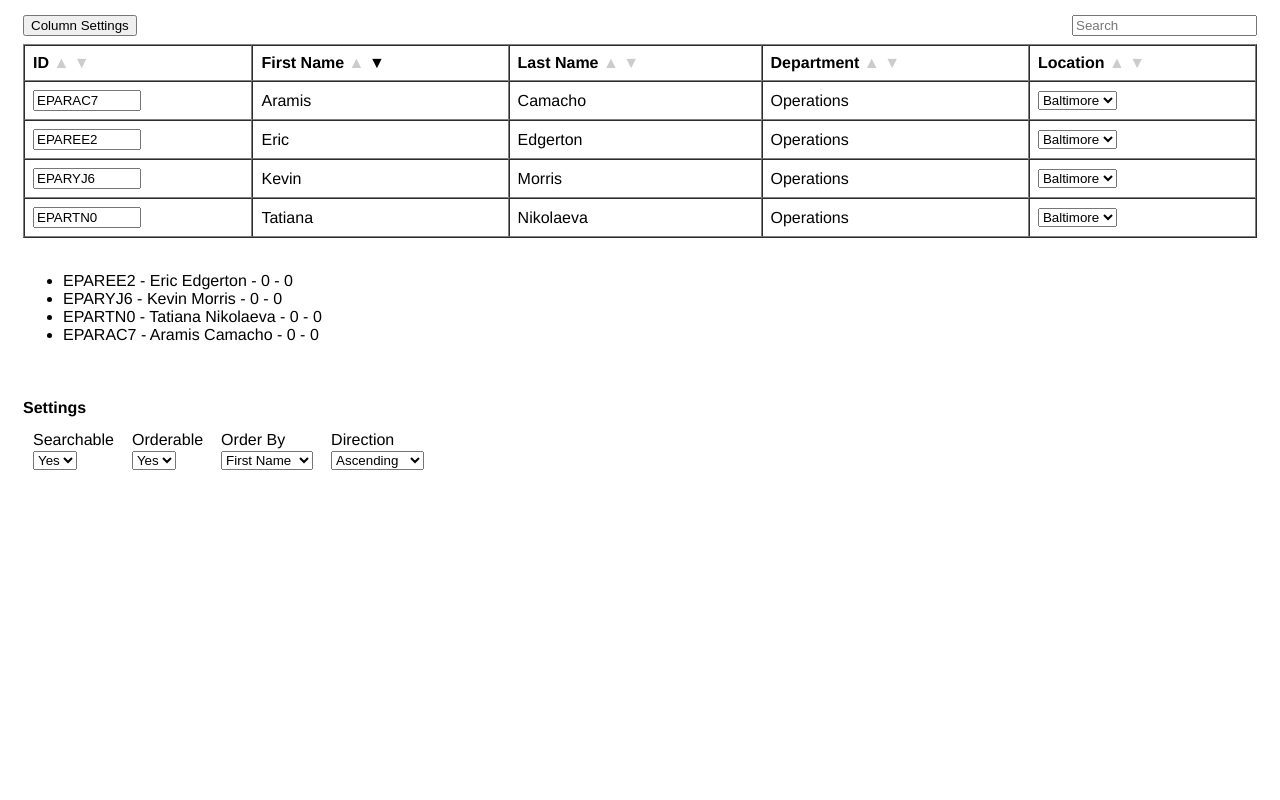
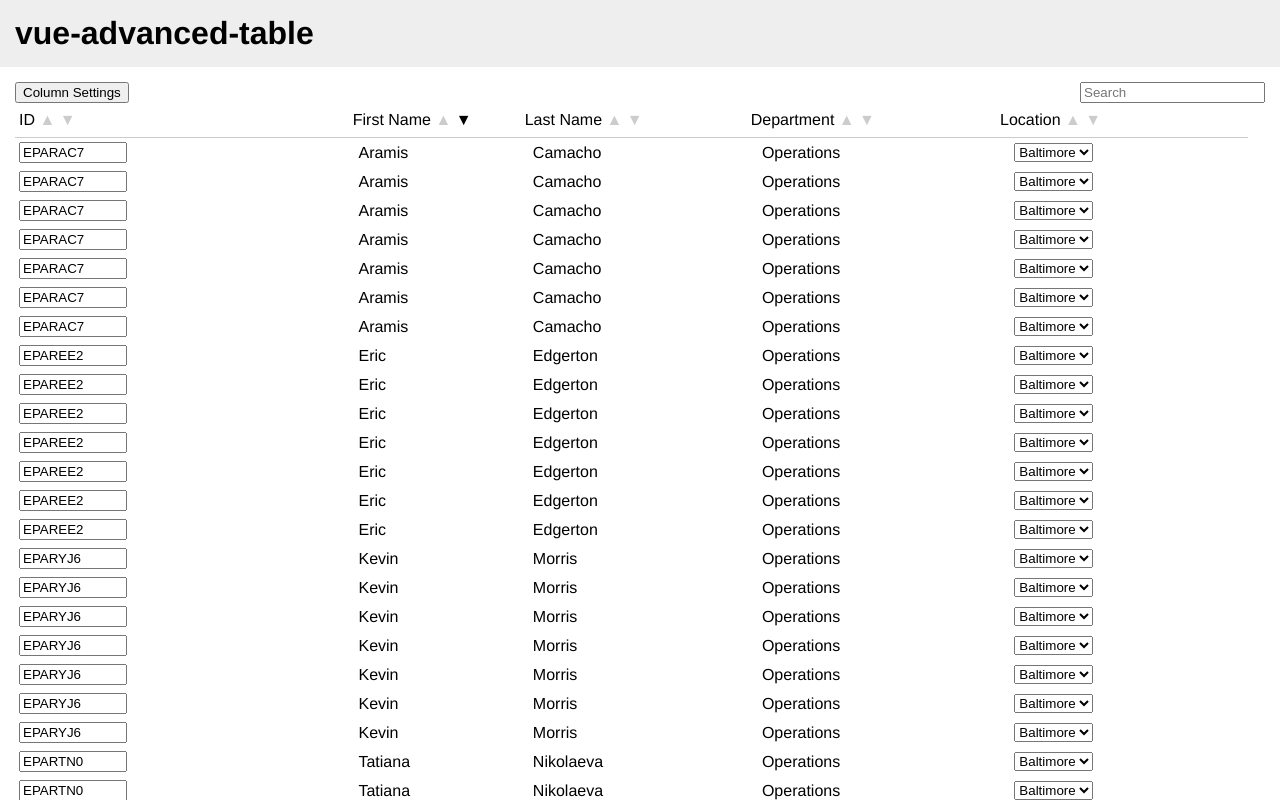
Before and after one commit to afineedge/vue-advanced-table, a Vue app: page / in a window 1280 px wide. Built offline with nearby package versions, Linux system fonts and the light colour scheme.

Commit message:
Scrolling, classes, styling

```diff
--- a/src/App.vue
+++ b/src/App.vue
@@ -1,6 +1,11 @@
 <template>
   <div id="app">
-    <vue-advanced-table v-bind:rows="employeeTable.employees" v-bind="employeeTable">
+    <div style="position: fixed; top: 0; left: 0; bottom: 0; right: 0; display: flex; flex-direction: column;">
+      <div style="padding: 15px; background-color: #eee; flex-shrink: 0;">
+        <h1 style="margin: 0px;">vue-advanced-table</h1>
+      </div>
+      <div style="padding: 15px; display: flex; flex-direction: column; flex-grow: 1; flex-shrink: 1;">
+        <vue-advanced-table v-bind="employeeTable">
           <template slot="column-employeeID" slot-scope="data">
             <input type="text" v-model.lazy="data.row.employeeID" style="width: 100px;" />
           </template>
@@ -12,14 +17,9 @@
             </select>
           </template>
         </vue-advanced-table>
-    <br />
-    <ul>
-      <li v-for="employee in employeeTable.employees" v-bind:key="employee.employeeID">
-        {{ employee.employeeID }} - {{ employee.firstName }} {{ employee.lastName }} - {{ employee.department }} - {{ employee.location }}
-      </li>
-    </ul>
-    <br />
-    <h4 style="margin-bottom: 4px;">Settings</h4>
+      </div>
+      <div style="padding: 15px; background-color: #eee; flex-shrink: 0; margin-top: 15px;">
+        <h4 style="margin-top: 0px; margin-bottom: 4px;">Settings</h4>
         <table cellpadding="8">
           <tr>
             <td>
@@ -60,6 +60,8 @@
           </tr>
         </table>
       </div>
+    </div>
+  </div>
 </template>
 
 <script>
@@ -74,7 +76,152 @@ export default {
     const self = this;
     return {
       employeeTable: {
-        employees: [{
+        primaryKey: 'employeeID',
+        rows: [{
+          firstName: 'Eric',
+          lastName: 'Edgerton',
+          employeeID: 'EPAREE2',
+          department: '0',
+          location: '0'
+        }, {
+          firstName: 'Kevin',
+          lastName: 'Morris',
+          employeeID: 'EPARYJ6',
+          department: '0',
+          location: '0'
+        }, {
+          firstName: 'Tatiana',
+          lastName: 'Nikolaeva',
+          employeeID: 'EPARTN0',
+          department: '0',
+          location: '0'
+        }, {
+          firstName: 'Aramis',
+          lastName: 'Camacho',
+          employeeID: 'EPARAC7',
+          department: '0',
+          location: '0'
+        }, {
+          firstName: 'Eric',
+          lastName: 'Edgerton',
+          employeeID: 'EPAREE2',
+          department: '0',
+          location: '0'
+        }, {
+          firstName: 'Kevin',
+          lastName: 'Morris',
+          employeeID: 'EPARYJ6',
+          department: '0',
+          location: '0'
+        }, {
+          firstName: 'Tatiana',
+          lastName: 'Nikolaeva',
+          employeeID: 'EPARTN0',
+          department: '0',
+          location: '0'
+        }, {
+          firstName: 'Aramis',
+          lastName: 'Camacho',
+          employeeID: 'EPARAC7',
+          department: '0',
+          location: '0'
+        }, {
+          firstName: 'Eric',
+          lastName: 'Edgerton',
+          employeeID: 'EPAREE2',
+          department: '0',
+          location: '0'
+        }, {
+          firstName: 'Kevin',
+          lastName: 'Morris',
+          employeeID: 'EPARYJ6',
+          department: '0',
+          location: '0'
+        }, {
+          firstName: 'Tatiana',
+          lastName: 'Nikolaeva',
+          employeeID: 'EPARTN0',
+          department: '0',
+          location: '0'
+        }, {
+          firstName: 'Aramis',
+          lastName: 'Camacho',
+          employeeID: 'EPARAC7',
+          department: '0',
+          location: '0'
+        }, {
+          firstName: 'Eric',
+          lastName: 'Edgerton',
+          employeeID: 'EPAREE2',
+          department: '0',
+          location: '0'
+        }, {
+          firstName: 'Kevin',
+          lastName: 'Morris',
+          employeeID: 'EPARYJ6',
+          department: '0',
+          location: '0'
+        }, {
+          firstName: 'Tatiana',
+          lastName: 'Nikolaeva',
+          employeeID: 'EPARTN0',
+          department: '0',
+          location: '0'
+        }, {
+          firstName: 'Aramis',
+          lastName: 'Camacho',
+          employeeID: 'EPARAC7',
+          department: '0',
+          location: '0'
+        }, {
+          firstName: 'Eric',
+          lastName: 'Edgerton',
+          employeeID: 'EPAREE2',
+          department: '0',
+          location: '0'
+        }, {
+          firstName: 'Kevin',
+          lastName: 'Morris',
+          employeeID: 'EPARYJ6',
+          department: '0',
+          location: '0'
+        }, {
+          firstName: 'Tatiana',
+          lastName: 'Nikolaeva',
+          employeeID: 'EPARTN0',
+          department: '0',
+          location: '0'
+        }, {
+          firstName: 'Aramis',
+          lastName: 'Camacho',
+          employeeID: 'EPARAC7',
+          department: '0',
+          location: '0'
+        }, {
+          firstName: 'Eric',
+          lastName: 'Edgerton',
+          employeeID: 'EPAREE2',
+          department: '0',
+          location: '0'
+        }, {
+          firstName: 'Kevin',
+          lastName: 'Morris',
+          employeeID: 'EPARYJ6',
+          department: '0',
+          location: '0'
+        }, {
+          firstName: 'Tatiana',
+          lastName: 'Nikolaeva',
+          employeeID: 'EPARTN0',
+          department: '0',
+          location: '0'
+        }, {
+          firstName: 'Aramis',
+          lastName: 'Camacho',
+          employeeID: 'EPARAC7',
+          department: '0',
+          location: '0'
+        }, {
           firstName: 'Eric',
           lastName: 'Edgerton',
           employeeID: 'EPAREE2',
@@ -126,8 +273,7 @@ export default {
           'columnVisibility'
         ],
         orderable: true,
-        searchable: true,
-        primaryKey: 'employeeID'
+        searchable: true
       },
       departments: [{
         id: '0',
--- a/src/components/vue-advanced-table-cell.vue
+++ b/src/components/vue-advanced-table-cell.vue
@@ -1,5 +1,5 @@
 <template>
-    <td v-if="isColumnVisible(column.name)">
+    <td class="vue-advanced-table-cell" v-if="isColumnVisible(column.name)">
       <slot>{{ content }}</slot>
     </td>
 </template>
@@ -59,4 +59,7 @@ export default {
 
 <!-- Add "scoped" attribute to limit CSS to this component only -->
 <style scoped>
+  .vue-advanced-table-cell {
+    padding: 4px;
+  }
 </style>
--- a/src/components/vue-advanced-table-column-header.vue
+++ b/src/components/vue-advanced-table-column-header.vue
@@ -1,6 +1,7 @@
 <template>
-    <th v-on:click="handleClick" v-if="isColumnVisible(column)">
-      <div>
+    <td class="vue-advanced-table-column-header" v-on:click="handleClick" v-if="isColumnVisible(column)" v-bind:style="{ width: width + 'px' }">
+      <span class="vue-advanced-table-column-header-content-placeholder">{{ getColumnByName(column).label }}</span>
+      <div class="vue-advanced-table-column-header-content">
         {{ getColumnByName(column).label }}
         <template v-if="canColumnBeOrdered">
           <span v-bind:style="{ color: ordered && direction === 'desc' ? 'initial' : '#ccc' }">
@@ -11,7 +12,7 @@
           </span>
         </template>
       </div>
-    </th>
+    </td>
 </template>
 
 <script>
@@ -26,10 +27,6 @@ export default {
       type: Array,
       required: true
     },
-    hiddenColumns: {
-      type: Array,
-      required: true
-    },
     column: {
       type: String,
       required: true
@@ -40,9 +37,22 @@ export default {
     orderable: {
       type: Boolean,
       default: true
+    },
+    hiddenColumns: {
+      type: Array,
+      required: true
+    }
+  },
+  data: function() {
+    return {
+      width: 200
     }
   },
   mounted: function() {
+    const self = this;
+    setInterval(function(){
+      self.getColumnWidth();
+    }, 1)
   },
   methods: {
     getColumnByName: function(name) {
@@ -50,6 +60,17 @@ export default {
       return self.columns.find(function(column) {
         return column.name === name;
       });
+    },
+    getColumnWidth: function(){
+      const self = this;
+      var el = self.$parent.$el.querySelector('[columnName="' + self.column + '"]');
+      if (el !== null){
+        if (el.nextElementSibling === null){
+          self.width = el.offsetWidth;
+        } else {
+          self.width = el.offsetWidth;
+        }
+      }
     },
     handleClick: function() {
       const self = this;
@@ -90,4 +111,18 @@ export default {
 
 <!-- Add "scoped" attribute to limit CSS to this component only -->
 <style scoped>
+  .vue-advanced-table-column-header {
+    padding: 4px;
+    box-sizing: border-box;
+    border-bottom: 1px solid #ccc;
+  }
+
+  .vue-advanced-table-column-header-content {
+    position: absolute;
+    top: 0;
+  }
+
+  .vue-advanced-table-column-header-content-placeholder {
+    opacity: 0;
+  }
 </style>
--- a/src/components/vue-advanced-table-row.vue
+++ b/src/components/vue-advanced-table-row.vue
@@ -1,5 +1,5 @@
 <template>
-    <tr>
+    <tr class="vue-advanced-table-row">
       <slot>
       </slot>
     </tr>
--- a/src/components/vue-advanced-table.vue
+++ b/src/components/vue-advanced-table.vue
@@ -1,33 +1,31 @@
 <template>
-  <div>
-    <table cellspacing="0" cellpadding="0" v-if="buttons || searchable" style="margin-bottom: 8px;" width="100%">
-      <tr>
-        <td v-if="buttons" width="100%">
+  <div class="vue-advanced-table" ref="table">
+    <div class="vue-advanced-table-controls" v-if="buttons || searchable">
+      <div class="vue-advanced-table-buttons" v-if="buttons">
         <vue-advanced-table-buttons v-bind="$props" v-bind:columnOrder="columnOrder" v-bind:hiddenColumns="hiddenColumns" v-on:update:columnOrder="columnOrder = $event"></vue-advanced-table-buttons>
-        </td>
-        <td v-if="searchable !== false" style="text-align: right;">
+      </div>
+      <div class="vue-advanced-table-search" v-if="searchable !== false">
         <slot name="table-search">
           <input v-model="search" placeholder="Search" />
         </slot>
-        </td>
-      </tr>
-    </table>
-    <div>
-      <table style="text-align: left;" cellpadding="8" cellspacing="0" border="1" width="100%">
-        <thead>
-          <tr>
+      </div>
+    </div>
+    <div class="vue-advanced-table-wrapper">
+      <div class="vue-advanced-table-header">
         <vue-advanced-table-column-header v-for="column in columnOrder" v-bind:key="column" v-bind:column="column" v-bind="$props" v-bind:hiddenColumns="hiddenColumns"/>
-          </tr>
-        </thead>
+      </div>
+      <div class="vue-advanced-table-scroll">
+        <table cellpadding="0" cellspacing="0" border="0" width="100%">
           <tbody>
             <vue-advanced-table-row v-for="row in reorderedRows" v-bind:row="row">
-            <vue-advanced-table-cell v-for="column in columnOrder" v-bind:key="column" v-bind:column="getColumnByName(column)" v-bind:row="row" v-bind="$props" v-bind:hiddenColumns="hiddenColumns">
+              <vue-advanced-table-cell v-for="column in columnOrder" v-bind:key="column" v-bind:column="getColumnByName(column)" v-bind:row="row" v-bind="$props" v-bind:hiddenColumns="hiddenColumns" v-bind:columnName="column">
                 <slot v-bind:name="'column-' + column" v-bind:row="row">
                 </slot>
               </vue-advanced-table-cell>
             </vue-advanced-table-row>
           </tbody>
         </table>
+      </div>
     </div>
   </div>
 </template>
@@ -41,6 +39,10 @@ import vueAdvancedTableButtons from './vue-advanced-table-buttons.vue'
 export default {
   name: 'vue-advanced-table',
   props: {
+    primaryKey: {
+      type: String,
+      required: true
+    },
     rows: {
       type: Array,
       required: true
@@ -68,10 +70,6 @@ export default {
     searchable: {
       type: Boolean,
       default: true
-    },
-    primaryKey: {
-      type: String,
-      required: true
     }
   },
   data: function() {
@@ -151,4 +149,39 @@ export default {
 
 <!-- Add "scoped" attribute to limit CSS to this component only -->
 <style scoped>
+  .vue-advanced-table {
+    display: flex;
+    flex-direction: column;
+    flex-grow: 1;
+  }
+
+  .vue-advanced-table-controls {
+    flex-shrink: 0;
+    margin-bottom: 8px;
+    display: flex;
+  }
+
+  .vue-advanced-table-buttons {
+    flex-shrink: 0;
+  }
+
+  .vue-advanced-table-search {
+    flex-shrink: 0;
+    margin-left: auto;
+    text-align: right;
+  }
+
+  .vue-advanced-table-wrapper {
+    position: relative;
+    display: flex;
+    flex-direction: column;
+  }
+
+  .vue-advanced-table-header {
+    padding-right: 17px;
+  }
+
+  .vue-advanced-table-scroll {
+    overflow-y: scroll;
+  }
 </style>
```
Also changed, not shown: 2 other files (tests, documents, lock files or other folders). Lines whose indentation alone changed are shown as unchanged.
